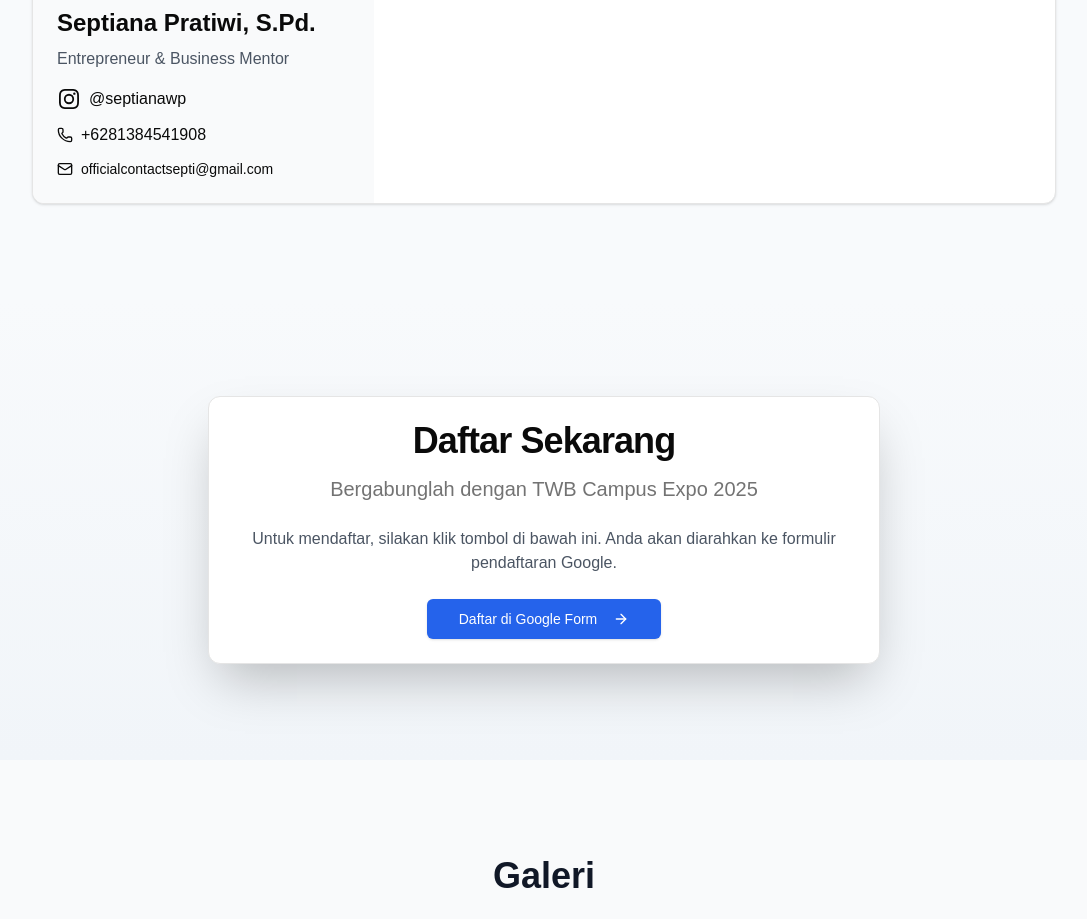
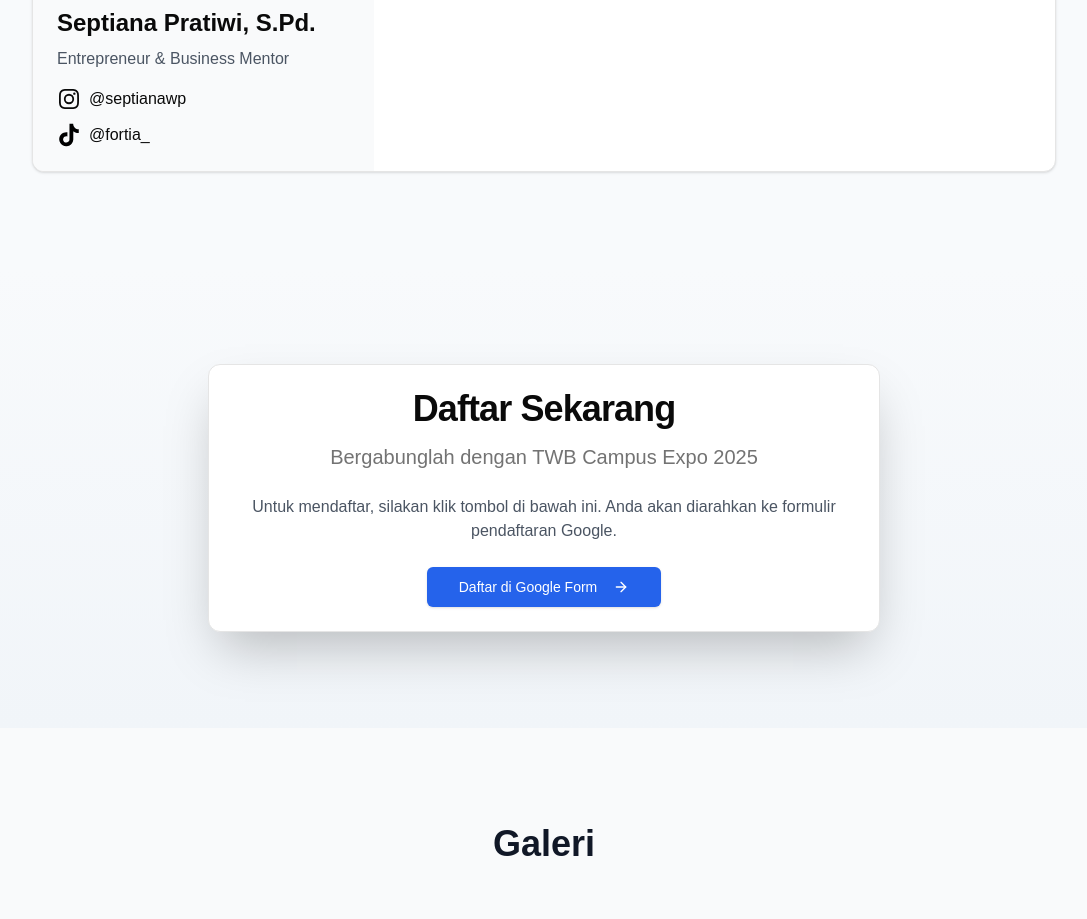
Before and after one commit to rizalrorschach/twb-expo, a Next.js app: page / in a window 1280 px wide. Shown: the part 3800-4719 px from the top of the page, without its empty margins (96-1183 px from the left). Built offline with nearby package versions, Linux system fonts and the light colour scheme.

Commit message:
Update registration link, remove contact details, and add TikTok integration in Speakers component

```diff
--- a/components/Registration.tsx
+++ b/components/Registration.tsx
@@ -6,7 +6,7 @@ import { ArrowRight } from "lucide-react";
 
 export default function Registration() {
   const handleRegistrationClick = () => {
-    window.open("https://docs.google.com/forms/d/e/YOUR_GOOGLE_FORM_ID/viewform", "_blank");
+    window.open("https://bit.ly/DaftarTwbExpo2025", "_blank");
   };
 
   return (
--- a/components/Speakers.tsx
+++ b/components/Speakers.tsx
@@ -14,8 +14,6 @@ const speakerData = {
   contact: {
     instagram: "@septianawp",
     tiktok: "@fortia_",
-    phone: "+6281384541908",
-    email: "officialcontactsepti@gmail.com",
   },
   experience: [
     {
@@ -115,12 +113,13 @@ export default function Speakers() {
                     </a>
                   </div>
                   <div className="flex items-center gap-2">
-                    <Phone className="h-4 w-4" />
-                    <span>{speakerData.contact.phone}</span>
-                  </div>
-                  <div className="flex items-center gap-2">
-                    <Mail className="h-4 w-4" />
-                    <span className="text-sm">{speakerData.contact.email}</span>
+                    <a href={`https://www.tiktok.com/@${speakerData.contact.tiktok}`} className="transition duration-300">
+                      <span className="sr-only">TikTok</span>
+                      <Image src="/tiktok.svg" alt="TikTok" width={24} height={24} />
+                    </a>
+                    <a href={`https://www.tiktok.com/@${speakerData.contact.tiktok}`} className="transition duration-300">
+                      <span>{speakerData.contact.tiktok}</span>
+                    </a>
                   </div>
                 </div>
               </div>
```
Also changed, not shown: public/radar.jpeg (added), public/tiktok.svg (added).
